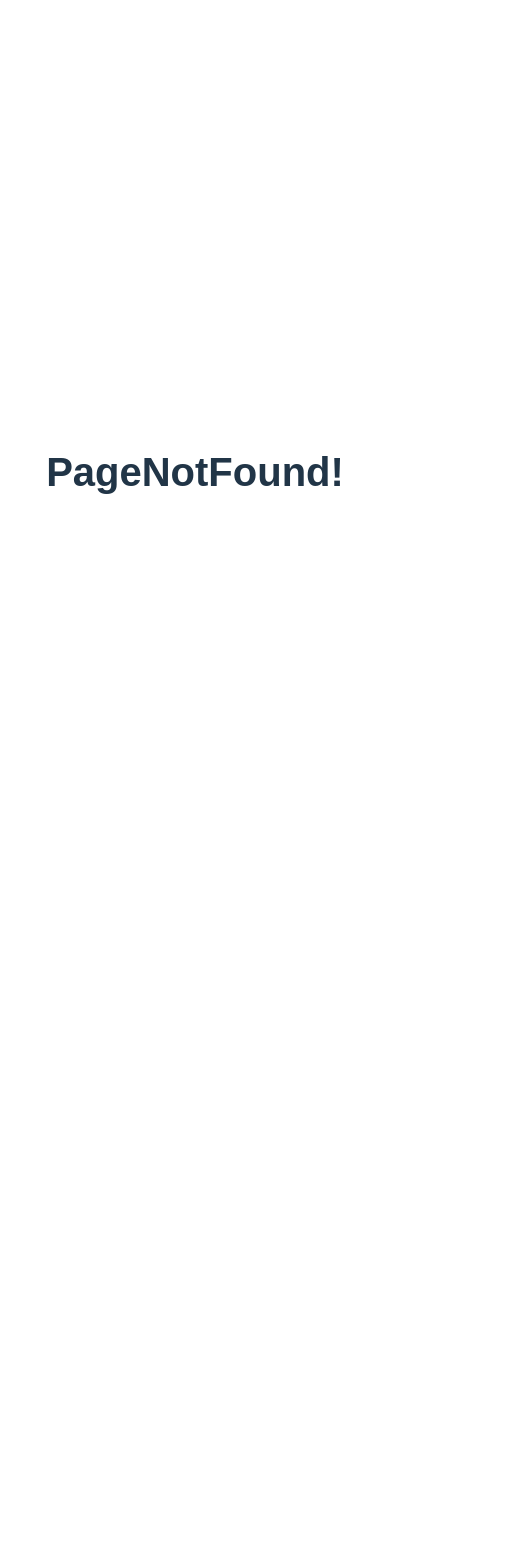
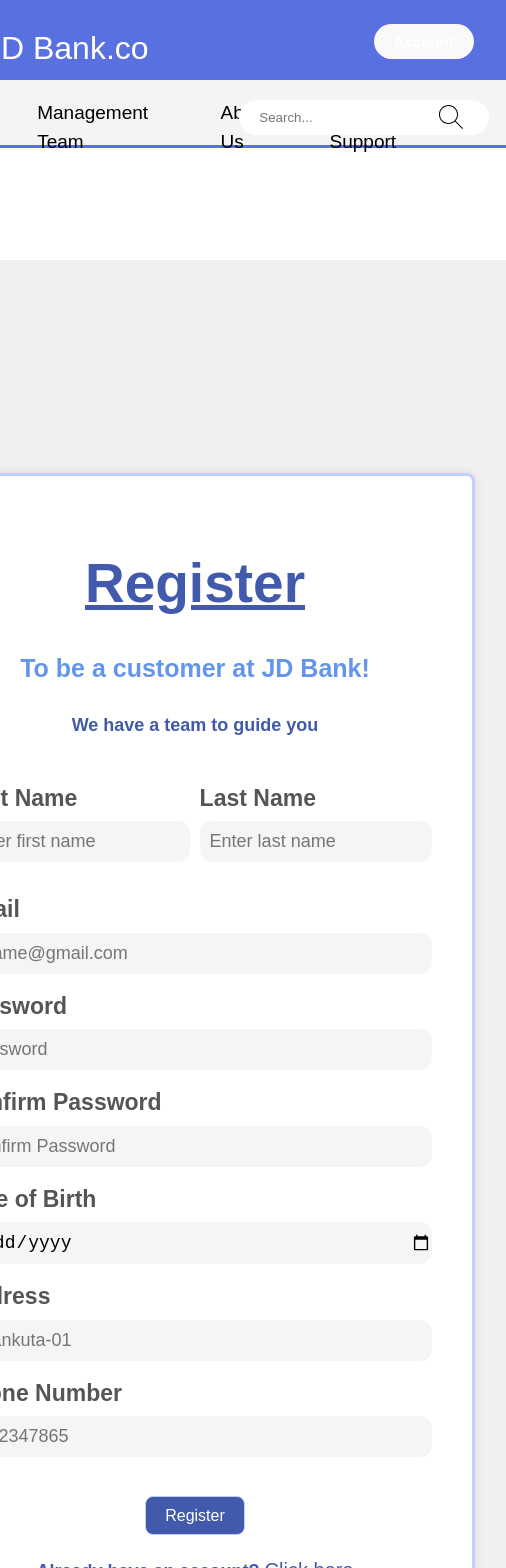
Before and after one commit to sarthakshrestha/JDBankProject, a React (Vite) app: page /Registration in a window 390 px wide. Shown: the top 1568 px of the page, 506 px wide, since content can reach past the window. Before the commit the page ends 844 px from the top, so only its background shows below. Built offline with nearby package versions, Linux system fonts and the light colour scheme.

Commit message:
Registration Page update

```diff
--- a/src/App.jsx
+++ b/src/App.jsx
@@ -5,6 +5,7 @@ import { Route, Routes } from "react-router-dom";
 import LandingPage from "./Homepage/LandingPage";
 import MeetOurTeamPage from "./ManagmentTeamPage/MeetOurTeamPage";
 import AboutUsPage from "./AboutUspage/AboutUsPage";
+import RegistrationPage from "./Registration/RegistrationPage";
 
 export default function App() {
   return (
@@ -15,6 +16,8 @@ export default function App() {
           <Route path="/ManagementTeam" element={<MeetOurTeamPage />} />
           <Route path="/AboutUsPage" element={<AboutUsPage />} />
 
+          <Route path="/Registration" element={<RegistrationPage />} />
+
           <Route path="*" element={<h1>PageNotFound!</h1>} />
         </Routes>
       </>
--- /dev/null
+++ b/src/Registration/Components/Register.css
@@ -0,0 +1,121 @@
+.ResgistrationBody {
+  display: flex;
+  justify-content: center;
+  align-items: center;
+  height: 180vh;
+  margin: 0;
+  background-color: #f0f0f0;
+}
+
+.register-form {
+  background-color: white;
+  border: 3px solid #c1cfff;
+  border-radius: 8px;
+  padding: 40px;
+  width: 570px;
+  text-align: center;
+  box-shadow: 0px 0px 10px rgba(0, 0, 0, 0.1);
+  margin-top: 10rem;
+  margin-bottom: 5rem;
+}
+
+.register-form h1 {
+  color: #425aab;
+  font-size: 55px;
+  text-decoration: underline;
+}
+
+.register-form h2 {
+  color: cornflowerblue;
+  margin-bottom: -20px;
+  font-size: 25px;
+}
+
+.register-form p {
+  margin-top: 20px;
+  font-size: 18px;
+  color: #425aab;
+  font-weight: bold;
+}
+
+.combine_name {
+  display: flex;
+  justify-content: space-between;
+  margin-bottom: 15px;
+}
+
+.input-container {
+  display: flex;
+  flex-direction: column;
+  align-items: flex-start;
+  margin-bottom: 15px;
+}
+
+.input-container label {
+  font-size: 23px;
+  color: #555555;
+  margin-bottom: 6px;
+  display: block;
+  font-weight: bolder;
+}
+
+.input-group {
+  border: none;
+  width: 100%;
+  padding: 10px 12px; /* Adjust the padding values */
+  border-radius: 4px;
+  background-color: #c1cfff;
+  font-size: 16px; /* Adjust the font size */
+}
+
+.input-container input[type="text"],
+.input-container input[type="password"],
+.input-container input[type="date"] {
+  border: none;
+  width: 100%;
+  padding: 10px 0px; /* Adjust the padding values */
+  border-radius: 12px;
+  background-color: #f5f5f5;
+  font-size: 18px; /* Adjust the font size */
+}
+
+.button button {
+  border: 1.5px solid #c1cfff;
+  border: 1.5px solid #c1cfff;
+  background-color: #425aab;
+}
+
+button {
+  background-color: #000000;
+  color: white;
+  padding: 10px 20px;
+  border-radius: 4px;
+  cursor: pointer;
+  font-size: 18px;
+}
+
+.error {
+  font-size: 12px;
+  color: red;
+  margin-top: 4px;
+}
+
+.already {
+  font-size: 20px;
+}
+
+.already a {
+  font-size: 20px;
+  text-decoration: underline;
+  color: #425aab;
+}
+
+p {
+  color: black;
+}
+
+@media (max-width: 768px) {
+  .register-form {
+    width: 90%;
+  }
+}
--- /dev/null
+++ b/src/Registration/Components/Registration.jsx
@@ -0,0 +1,207 @@
+import React, { useState } from "react";
+import "./Register.css";
+// import { FaUser, FaLock } from "react-icons/fa6";
+// import {FaEnvelope, FaCalendarAlt, FaPhoneAlt} from "react-icons/fa";
+// import {FaLocationDot} from "react-icons/fa6";
+// import {NavLink} from "react-router-dom";
+
+function Registration() {
+  const [firstName, setFirstName] = useState("");
+  const [lastName, setLastName] = useState("");
+  const [email, setEmail] = useState("");
+  const [password, setPassword] = useState("");
+  const [confirmPassword, setConfirmPassword] = useState("");
+  const [dob, setDob] = useState("");
+  const [address, setAddress] = useState("");
+  const [phoneNumber, setPhoneNumber] = useState("");
+  const [errors, setErrors] = useState({});
+
+  const validateForm = () => {
+    const newErrors = {};
+
+    if (!firstName) {
+      newErrors.firstName = "FirstName must be provided";
+    } else if (firstName.length > 4 || firstName.length < 15) {
+      newErrors.firstName =
+        "First name must be greater than 4 and less than 15";
+    }
+
+    if (!lastName) {
+      newErrors.lastName = "LastName must be provided";
+    } else if (lastName.length > 4 || lastName.length < 20) {
+      newErrors.lastName = "Last name must be greater than 4 and less than 20";
+    }
+
+    if (!email) {
+      newErrors.email = "Email should be provided";
+    } else if (!email.match(/^\S+@\S+\.\S+$/)) {
+      newErrors.email = "Invalid email format";
+    }
+
+    if (password.length < 6)
+      newErrors.password = "Password must be at least 6 characters";
+    if (password !== confirmPassword)
+      newErrors.confirmPassword = "Passwords do not match";
+
+    if (!dob) {
+      newErrors.dob = "DOB should be selected";
+    } else {
+      const current = new Date();
+      const entered = new Date(dob);
+      const required = current.getFullYear() - entered.getFullYear();
+      if (required < 18) {
+        newErrors.dob = "Must be 18";
+      }
+    }
+
+    if (!address) {
+      newErrors.address = "Address Should be given";
+    }
+
+    if (!phoneNumber) {
+      newErrors.phoneNumber = "Phone Number should be given";
+    }
+
+    setErrors(newErrors);
+    return Object.keys(newErrors).length === 0;
+  };
+
+  const handleSubmit = (event) => {
+    event.preventDefault();
+    if (validateForm()) {
+      //now can submit the form
+    }
+  };
+
+  return (
+    <div className="ResgistrationBody">
+      <div className="register-form">
+        <h1>Register</h1>
+        <h2>To be a customer at JD Bank!</h2>
+        <br />
+        <p>We have a team to guide you</p>
+        <br />
+        <form onSubmit={handleSubmit}>
+          <div className="combine_name">
+            <div className="input-container">
+              <label>First Name</label>
+              <input
+                type="text"
+                id="firstname"
+                placeholder="  Enter first name"
+                value={firstName}
+                onChange={(e) => setFirstName(e.target.value)}
+              />
+              {errors.firstName && (
+                <span className="error">{errors.firstName}</span>
+              )}
+            </div>
+            <div className="input-container">
+              <label>Last Name</label>
+              <input
+                type="text"
+                id="lastname"
+                placeholder="  Enter last name"
+                value={lastName}
+                onChange={(e) => setLastName(e.target.value)}
+              />
+              {errors.lastName && (
+                <span className="error">{errors.lastName}</span>
+              )}
+            </div>
+          </div>
+          <div className="input-container">
+            <label> Email</label>
+            <input
+              type="text"
+              id="email"
+              placeholder="  jdname@gmail.com"
+              value={email}
+              onChange={(e) => setEmail(e.target.value)}
+            />
+            {errors.email && <span className="error">{errors.email}</span>}
+          </div>
+          <div className="input-container">
+            <label> Password</label>
+            {/*<FaLock className="icon" />*/}
+            <input
+              type="password"
+              id="password"
+              placeholder="  Password"
+              value={password}
+              onChange={(e) => setPassword(e.target.value)}
+            />
+            {errors.password && (
+              <span className="error">{errors.password}</span>
+            )}
+          </div>
+          <div className="input-container">
+            <label> Confirm Password</label>
+            {/*<FaLock className="icon" />*/}
+            <input
+              type="password"
+              id="confirm_password"
+              placeholder="  Confirm Password"
+              value={confirmPassword}
+              onChange={(e) => setConfirmPassword(e.target.value)}
+            />
+            {errors.confirmPassword && (
+              <span className="error">{errors.confirmPassword}</span>
+            )}
+          </div>
+          <div className="input-container">
+            <label> Date of Birth</label>
+            <input
+              type="date"
+              id="dob"
+              value={dob}
+              onChange={(e) => setDob(e.target.value)}
+            />
+            {errors.dob && <span className="error">{errors.dob}</span>}
+          </div>
+          <div className="input-container">
+            <label> Address</label>
+            {/*<FaLocationDot className="icon" />*/}
+            <input
+              type="text"
+              id="address"
+              placeholder="  Dhankuta-01"
+              value={address}
+              onChange={(e) => setAddress(e.target.value)}
+            />
+            {errors.address && <span className="error">{errors.address}</span>}
+          </div>
+          <div className="input-container">
+            <label> Phone Number</label>
+            {/*<FaPhoneAlt className="icon" />*/}
+            {/* <FaCalendarAlt className="icon" /> */}
+            <input
+              type="text"
+              id="phoneNumber"
+              placeholder="  9842347865"
+              value={phoneNumber}
+              onChange={(e) => setPhoneNumber(e.target.value)}
+            />
+            {errors.phoneNumber && (
+              <span className="error">{errors.phoneNumber}</span>
+            )}
+          </div>
+          <br />
+          <div className="button">
+            <button>Register</button>
+          </div>
+        </form>
+        <div className="already">
+          <p>
+            Already have an account? <a href="#">Click here</a>
+          </p>
+        </div>
+        {/* <nav>
+          <NavLink to="/login">Log in </NavLink>
+        </nav> */}
+      </div>
+    </div>
+  );
+}
+
+export default Registration;
--- /dev/null
+++ b/src/Registration/RegistrationPage.jsx
@@ -0,0 +1,13 @@
+import Registration from "./Components/Registration.jsx";
+import Header from "../Header/Header.jsx";
+import Footer from "../Footer/Footer.jsx";
+
+export default function RegistrationPage() {
+  return (
+    <>
+      <Header />
+      <Registration />
+      <Footer />
+    </>
+  );
+}
```
